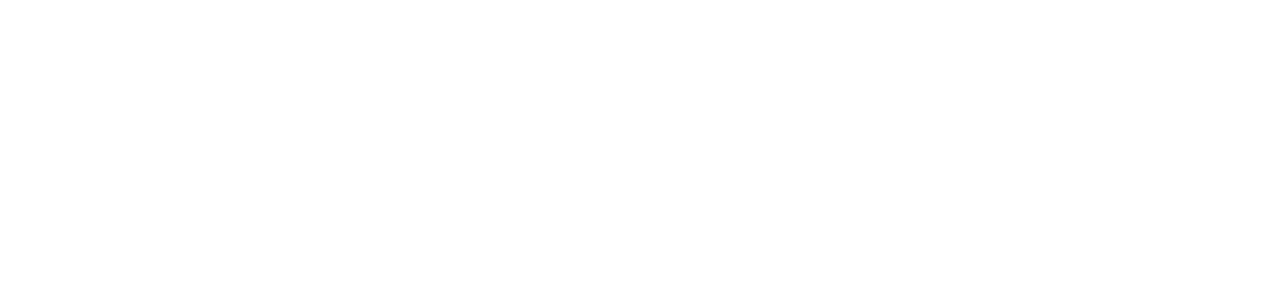
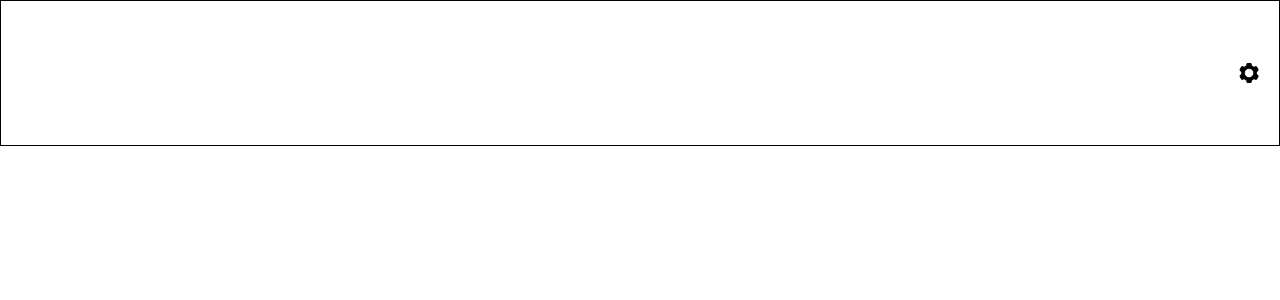
Before and after one commit to ormcamp-fe-3rd/swim360, a React (Vite) app in the folder frontend/: page /mypage in a window 1280 px wide. Shown: the top 300 px of the page. Built offline with nearby package versions, Linux system fonts and the light colour scheme.

Commit message:
feat: UserInfoPreview layout

```diff
--- a/frontend/src/components/mypage/UserInfoPreview.tsx
+++ b/frontend/src/components/mypage/UserInfoPreview.tsx
@@ -1,5 +1,22 @@
-function UserInfoPreview() {
-  return <></>;
+import { Link } from "react-router-dom";
+
+interface UserInfoPreviewProps {
+  name: string;
+}
+
+function UserInfoPreview({ name }: UserInfoPreviewProps) {
+  return (
+    <div className="flex h-[146px] items-center justify-between border-[1px] border-[#000000] px-5">
+      <div className="text-xl font-semibold">{name}</div>
+      <Link to="/user" role="link">
+        <img
+          className="h-5 w-5"
+          src="/public/images/icon-mypage-user.png"
+          alt="내 정보 수정 페이지로 이동"
+        />
+      </Link>
+    </div>
+  );
 }
 
 export default UserInfoPreview;
```
